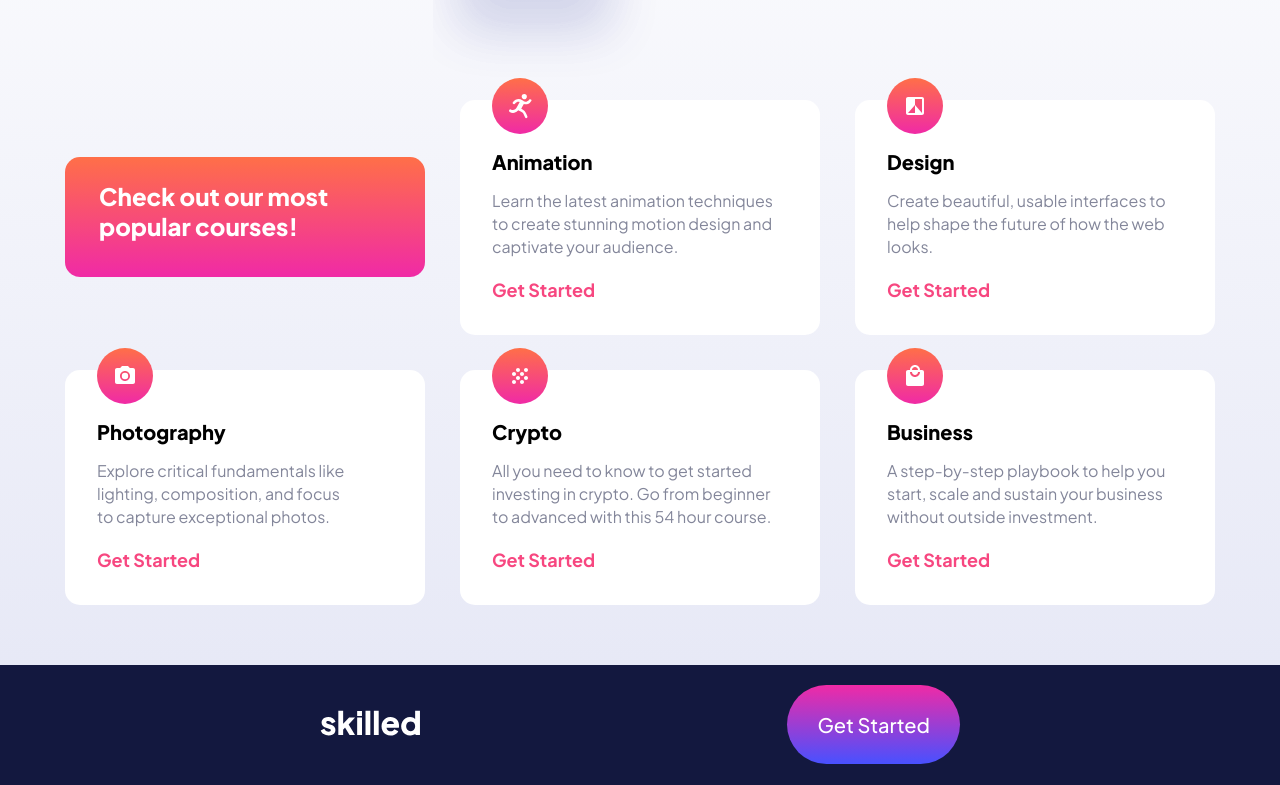
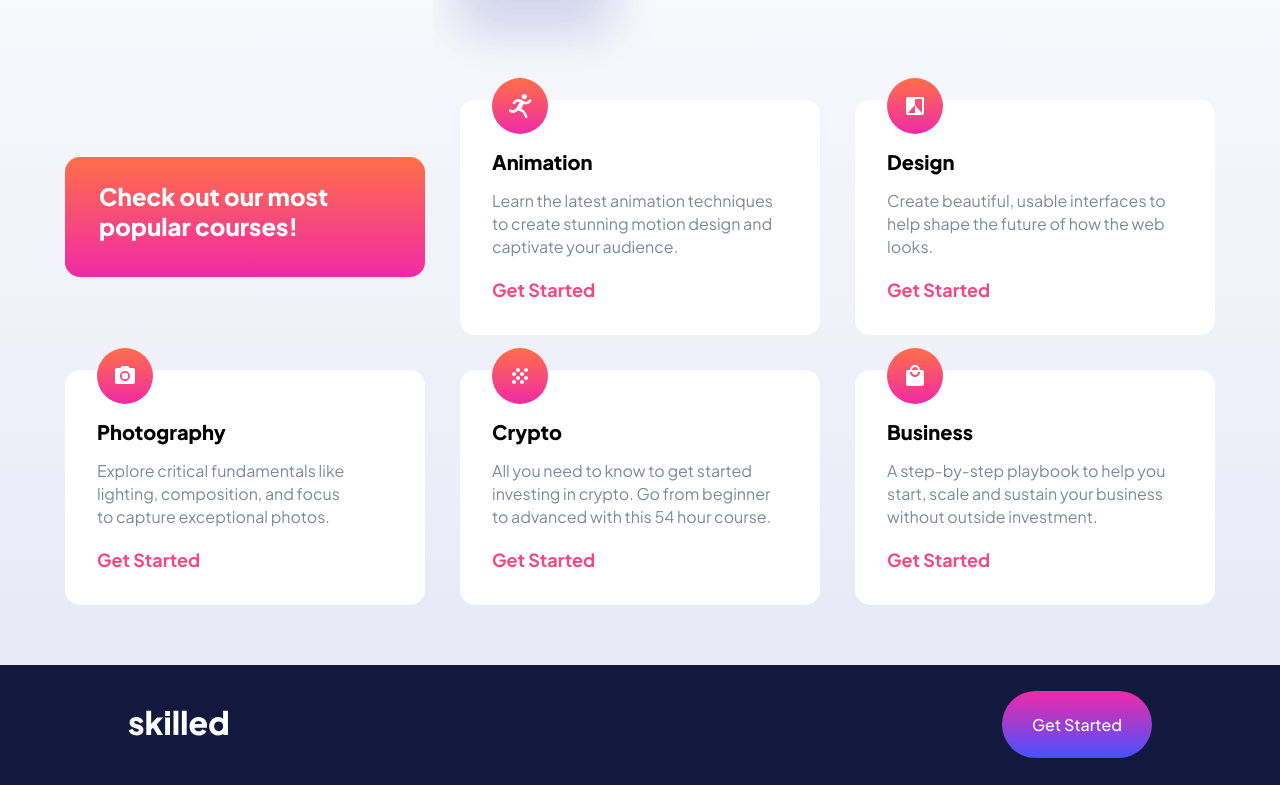
Before and after one commit to russell-crooms/skilled, a React (Vite) app: page / in a window 1280 px wide. Shown: the part 741-1526 px from the top of the page. Built offline with nearby package versions, Linux system fonts and the light colour scheme.

Commit message:
Pushing changes to footer to test.

```diff
--- a/src/components/footer/Footer.css
+++ b/src/components/footer/Footer.css
@@ -15,6 +15,14 @@
     margin-left: auto;
     margin-right: auto;
 }
+@media (min-width: 375px) {
+    .footer-items {
+        width: 80%;
+    }
+    .footer-logo .logo {
+        width: 100px;
+    }
+}
 
 .footer-button {
     color: #FFFFFF;
@@ -25,6 +33,11 @@
     border-radius: 50px;
     cursor: pointer;
 }
+@media (min-width: 375px) {
+    .footer-button {
+        font-size: 16px;
+    }
+}
 
 .footer-button:hover {
     opacity: 60%;
```
